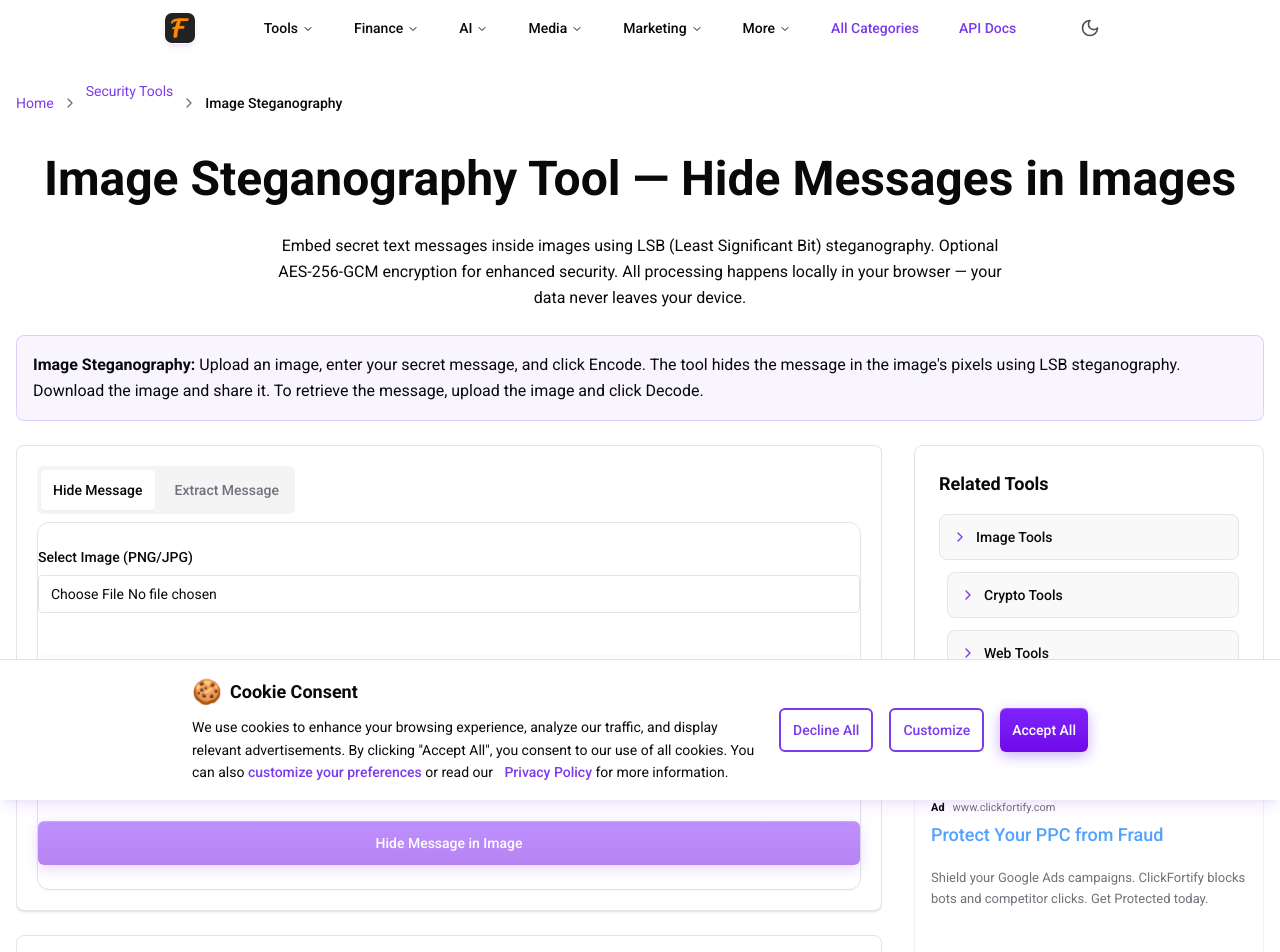
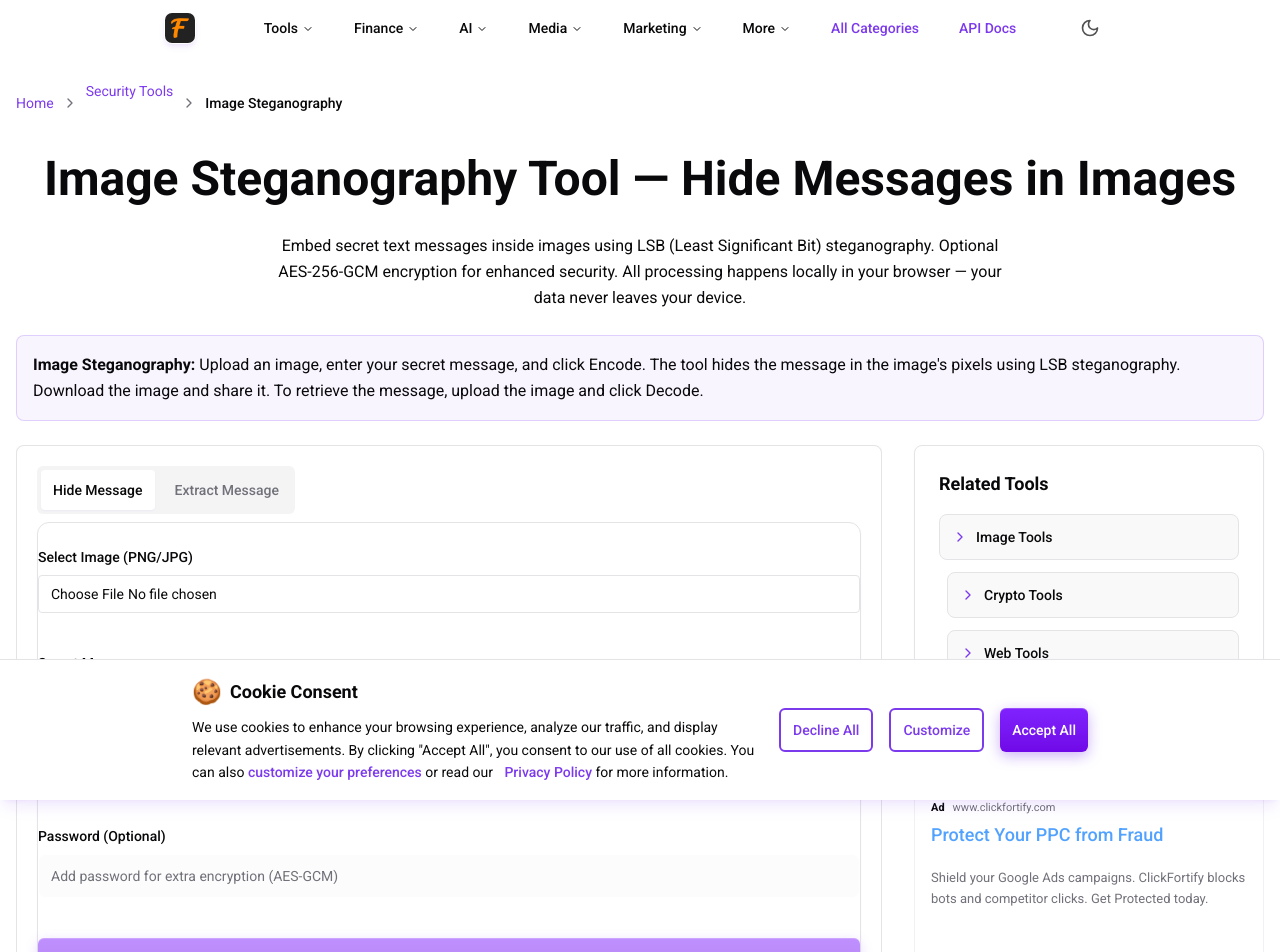
Before and after one commit to xhusnain/fasttools, a Next.js app: page /security-tools/image-steganography in a window 1280 px wide. Shown: the top 952 px of the page. Built offline with nearby package versions, Linux system fonts and the light colour scheme.

Commit message:
fix: correct onChange handlers and prevent password autofill in steganography component

```diff
--- a/components/security/image-steganography.tsx
+++ b/components/security/image-steganography.tsx
@@ -142,22 +142,27 @@ export default function ImageSteganography() {
             </div>
           )}
 
-          <GInput
-            label="Secret Message"
+          <div>
+            <label className="block text-sm font-medium mb-2">Secret Message</label>
+            <textarea
               value={encodeMessage}
-            onChange={setEncodeMessage}
+              onChange={(e) => setEncodeMessage(e.target.value)}
               placeholder="Enter the text to hide in the image"
               rows={4}
-            as="textarea"
+              className="w-full px-3 py-2 border rounded text-sm focus:outline-none focus:ring-2 focus:ring-blue-500"
             />
+          </div>
 
+          <div>
+            <label className="block text-sm font-medium mb-2">Password (Optional)</label>
             <GInput
-            label="Password (Optional)"
               value={encodePassword}
-            onChange={setEncodePassword}
+              onChange={(e) => setEncodePassword(e.target.value)}
               placeholder="Add password for extra encryption (AES-GCM)"
               type="password"
+              autoComplete="new-password"
             />
+          </div>
 
           <GButton onClick={handleEncode} disabled={loading || !encodeImage}>
             {loading ? 'Encoding...' : 'Hide Message in Image'}
@@ -177,13 +182,16 @@ export default function ImageSteganography() {
             />
           </div>
 
+          <div>
+            <label className="block text-sm font-medium mb-2">Password (if encrypted)</label>
             <GInput
-            label="Password (if encrypted)"
               value={decodePassword}
-            onChange={setDecodePassword}
+              onChange={(e) => setDecodePassword(e.target.value)}
               placeholder="Enter password if message was encrypted"
               type="password"
+              autoComplete="off"
             />
+          </div>
 
           <GButton onClick={handleDecode} disabled={loading || !decodeImage}>
             {loading ? 'Extracting...' : 'Extract Hidden Message'}
```
Lines whose indentation alone changed are shown as unchanged.
